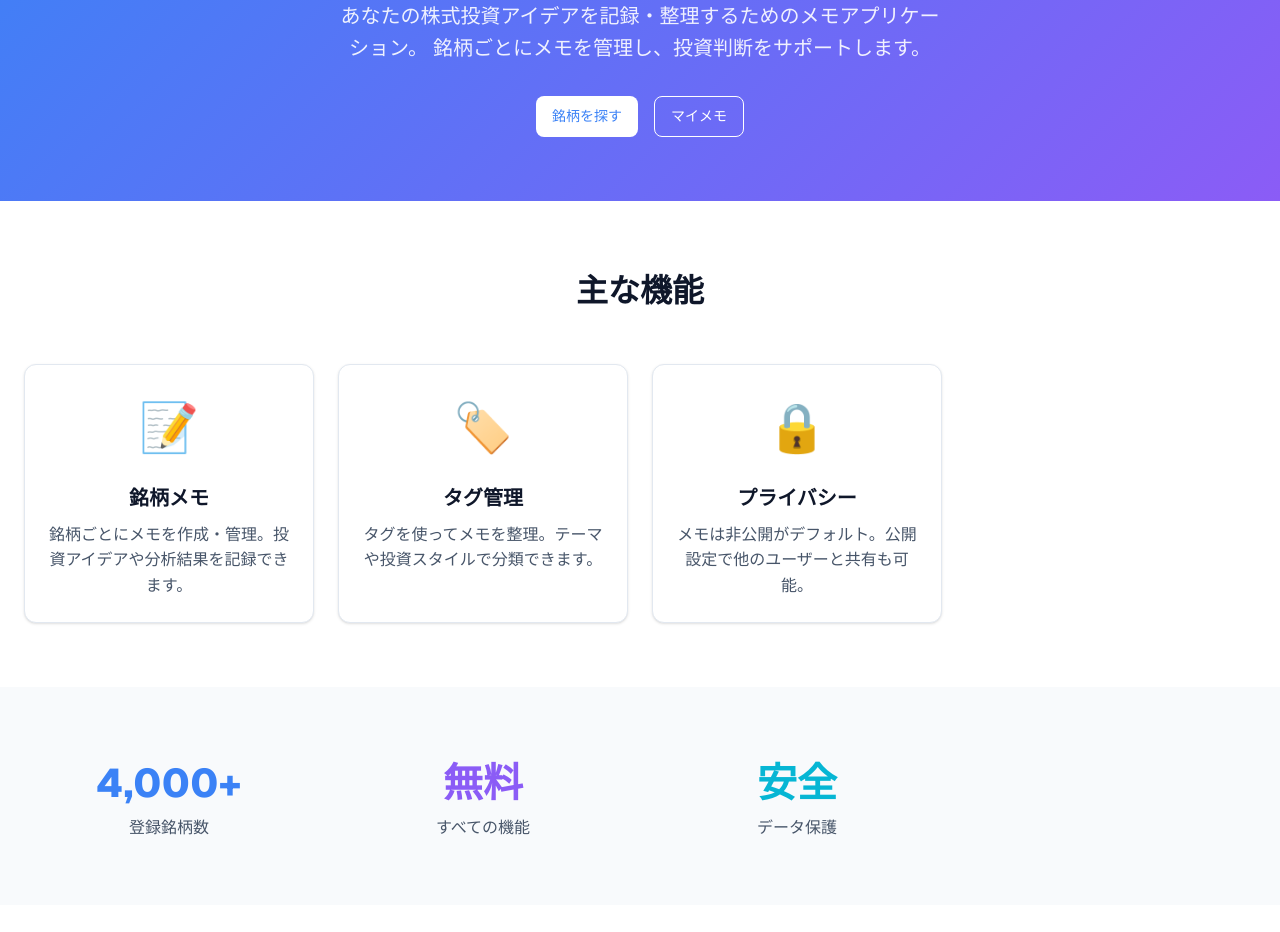
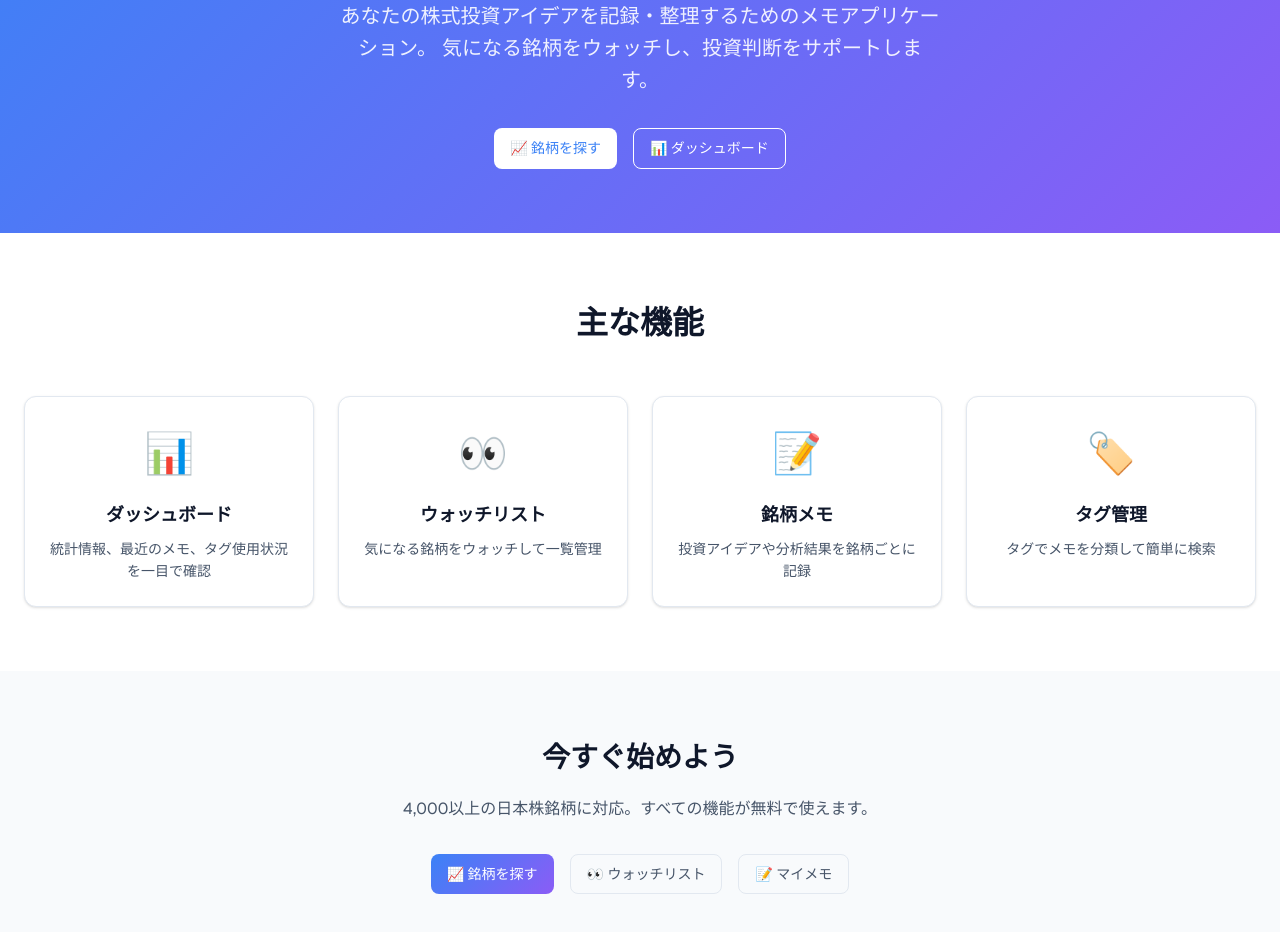
Before and after one commit to usa4040/stock-memo, a Next.js app: page / in a window 1280 px wide. Shown: the part 220-1152 px from the top of the page. Before the commit the page ends 1125 px from the top, so only its background shows below. Built offline with nearby package versions, Linux system fonts and the light colour scheme; no server answers.

Commit message:
style: ホーム画面を更新、機能紹介を4列横並びに配置

```diff
--- a/app/page.tsx
+++ b/app/page.tsx
@@ -9,14 +9,14 @@ export default function Home() {
           <h1 className="hero-title">Stock Memo</h1>
           <p className="hero-description">
             あなたの株式投資アイデアを記録・整理するためのメモアプリケーション。
-            銘柄ごとにメモを管理し、投資判断をサポートします。
+            気になる銘柄をウォッチし、投資判断をサポートします。
           </p>
-          <div style={{ display: "flex", gap: "1rem", justifyContent: "center" }}>
+          <div style={{ display: "flex", gap: "1rem", justifyContent: "center", flexWrap: "wrap" }}>
             <Link href="/stocks" className="btn btn-primary" style={{ background: "white", color: "#3b82f6" }}>
-              銘柄を探す
+              📈 銘柄を探す
             </Link>
-            <Link href="/memos" className="btn btn-outline" style={{ borderColor: "white", color: "white" }}>
-              マイメモ
+            <Link href="/dashboard" className="btn btn-outline" style={{ borderColor: "white", color: "white" }}>
+              📊 ダッシュボード
             </Link>
           </div>
         </div>
@@ -28,39 +28,55 @@ export default function Home() {
           <h2 style={{ textAlign: "center", fontSize: "2rem", fontWeight: "700", marginBottom: "3rem" }}>
             主な機能
           </h2>
-          <div className="grid grid-3">
+          <div style={{
+            display: "grid",
+            gridTemplateColumns: "repeat(4, 1fr)",
+            gap: "1.5rem"
+          }}>
             <div className="card">
               <div className="card-body" style={{ textAlign: "center" }}>
-                <div style={{ fontSize: "3rem", marginBottom: "1rem" }}>📝</div>
-                <h3 style={{ fontSize: "1.25rem", fontWeight: "600", marginBottom: "0.5rem" }}>
-                  銘柄メモ
+                <div style={{ fontSize: "2.5rem", marginBottom: "1rem" }}>📊</div>
+                <h3 style={{ fontSize: "1.125rem", fontWeight: "600", marginBottom: "0.5rem" }}>
+                  ダッシュボード
                 </h3>
-                <p style={{ color: "var(--foreground-secondary)" }}>
-                  銘柄ごとにメモを作成・管理。投資アイデアや分析結果を記録できます。
+                <p style={{ color: "var(--foreground-secondary)", fontSize: "0.875rem" }}>
+                  統計情報、最近のメモ、タグ使用状況を一目で確認
                 </p>
               </div>
             </div>
 
             <div className="card">
               <div className="card-body" style={{ textAlign: "center" }}>
-                <div style={{ fontSize: "3rem", marginBottom: "1rem" }}>🏷️</div>
-                <h3 style={{ fontSize: "1.25rem", fontWeight: "600", marginBottom: "0.5rem" }}>
-                  タグ管理
+                <div style={{ fontSize: "2.5rem", marginBottom: "1rem" }}>👀</div>
+                <h3 style={{ fontSize: "1.125rem", fontWeight: "600", marginBottom: "0.5rem" }}>
+                  ウォッチリスト
                 </h3>
-                <p style={{ color: "var(--foreground-secondary)" }}>
-                  タグを使ってメモを整理。テーマや投資スタイルで分類できます。
+                <p style={{ color: "var(--foreground-secondary)", fontSize: "0.875rem" }}>
+                  気になる銘柄をウォッチして一覧管理
                 </p>
               </div>
             </div>
 
             <div className="card">
               <div className="card-body" style={{ textAlign: "center" }}>
-                <div style={{ fontSize: "3rem", marginBottom: "1rem" }}>🔒</div>
-                <h3 style={{ fontSize: "1.25rem", fontWeight: "600", marginBottom: "0.5rem" }}>
-                  プライバシー
+                <div style={{ fontSize: "2.5rem", marginBottom: "1rem" }}>📝</div>
+                <h3 style={{ fontSize: "1.125rem", fontWeight: "600", marginBottom: "0.5rem" }}>
+                  銘柄メモ
                 </h3>
-                <p style={{ color: "var(--foreground-secondary)" }}>
-                  メモは非公開がデフォルト。公開設定で他のユーザーと共有も可能。
+                <p style={{ color: "var(--foreground-secondary)", fontSize: "0.875rem" }}>
+                  投資アイデアや分析結果を銘柄ごとに記録
+                </p>
+              </div>
+            </div>
+
+            <div className="card">
+              <div className="card-body" style={{ textAlign: "center" }}>
+                <div style={{ fontSize: "2.5rem", marginBottom: "1rem" }}>🏷️</div>
+                <h3 style={{ fontSize: "1.125rem", fontWeight: "600", marginBottom: "0.5rem" }}>
+                  タグ管理
+                </h3>
+                <p style={{ color: "var(--foreground-secondary)", fontSize: "0.875rem" }}>
+                  タグでメモを分類して簡単に検索
                 </p>
               </div>
             </div>
@@ -68,28 +84,25 @@ export default function Home() {
         </div>
       </section>
 
-      {/* Stats Section */}
+      {/* CTA Section */}
       <section style={{ padding: "4rem 0", background: "var(--background-secondary)" }}>
-        <div className="container">
-          <div className="grid grid-3" style={{ textAlign: "center" }}>
-            <div>
-              <div style={{ fontSize: "2.5rem", fontWeight: "800", color: "var(--color-primary)" }}>
-                4,000+
-              </div>
-              <div style={{ color: "var(--foreground-secondary)" }}>登録銘柄数</div>
-            </div>
-            <div>
-              <div style={{ fontSize: "2.5rem", fontWeight: "800", color: "var(--color-secondary)" }}>
-                無料
-              </div>
-              <div style={{ color: "var(--foreground-secondary)" }}>すべての機能</div>
-            </div>
-            <div>
-              <div style={{ fontSize: "2.5rem", fontWeight: "800", color: "var(--color-accent)" }}>
-                安全
-              </div>
-              <div style={{ color: "var(--foreground-secondary)" }}>データ保護</div>
-            </div>
+        <div className="container" style={{ textAlign: "center" }}>
+          <h2 style={{ fontSize: "1.75rem", fontWeight: "700", marginBottom: "1rem" }}>
+            今すぐ始めよう
+          </h2>
+          <p style={{ color: "var(--foreground-secondary)", marginBottom: "2rem", maxWidth: "500px", margin: "0 auto 2rem" }}>
+            4,000以上の日本株銘柄に対応。すべての機能が無料で使えます。
+          </p>
+          <div style={{ display: "flex", gap: "1rem", justifyContent: "center", flexWrap: "wrap" }}>
+            <Link href="/stocks" className="btn btn-primary">
+              📈 銘柄を探す
+            </Link>
+            <Link href="/watchlist" className="btn btn-outline">
+              👀 ウォッチリスト
+            </Link>
+            <Link href="/memos" className="btn btn-outline">
+              📝 マイメモ
+            </Link>
           </div>
         </div>
       </section>
```
